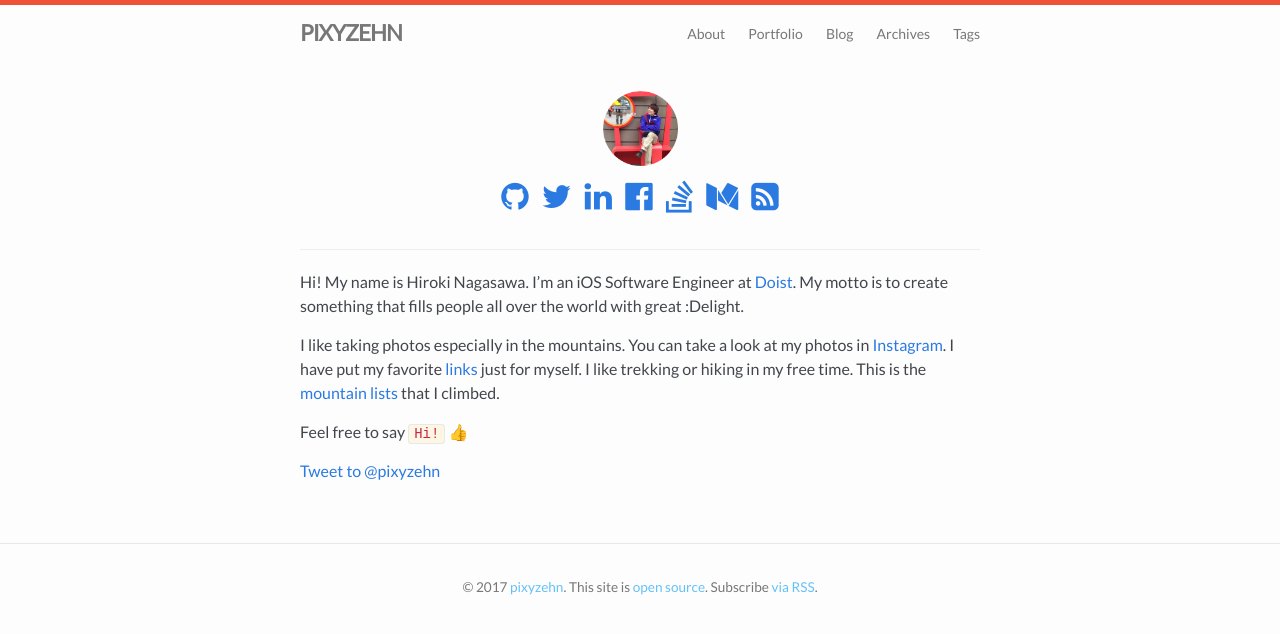
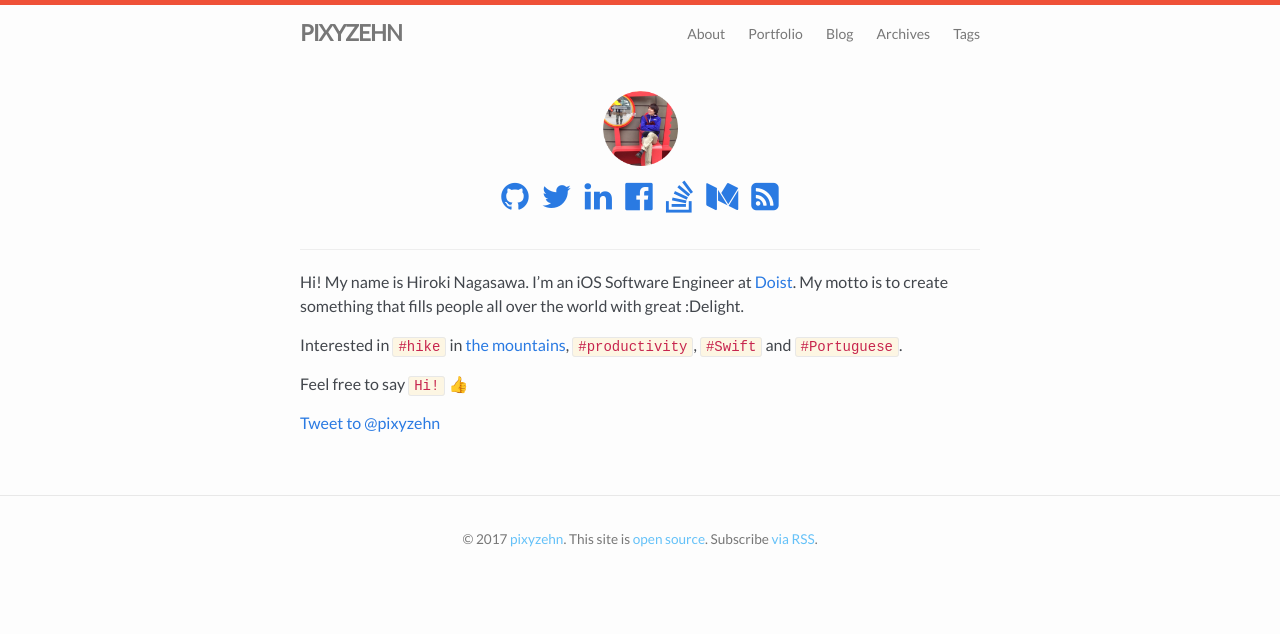
Before and after one commit to pixyzehn/pixyzehn.com, a Jekyll site: the page built from about.md, in a window 1280 px wide. Shown: the top 634 px of the page. Built offline with Jekyll 4.4.1, drawn with Linux system fonts in a browser that asks for light colours; emoji names are drawn with the system emoji font; comment, search, counter and statistics services are not loaded.

Commit message:
Update about.md

```diff
--- a/about.md
+++ b/about.md
@@ -12,7 +12,7 @@ permalink: /
 
 Hi! My name is Hiroki Nagasawa. I'm an iOS Software Engineer at [Doist](https://doist.com). My motto is to create something that fills people all over the world with great :Delight.
 
-I like taking photos especially in the mountains. You can take a look at my photos in [Instagram](https://www.instagram.com/pixyzehn/). I have put my favorite [links](../links) just for myself. I like trekking or hiking in my free time. This is the [mountain lists](../mountain) that I climbed.
+Interested in `#hike` in [the mountains](https://pixyzehn.com/mountain/), `#productivity`, `#Swift` and `#Portuguese`.
 
 Feel free to say `Hi!` :+1:
 
```
